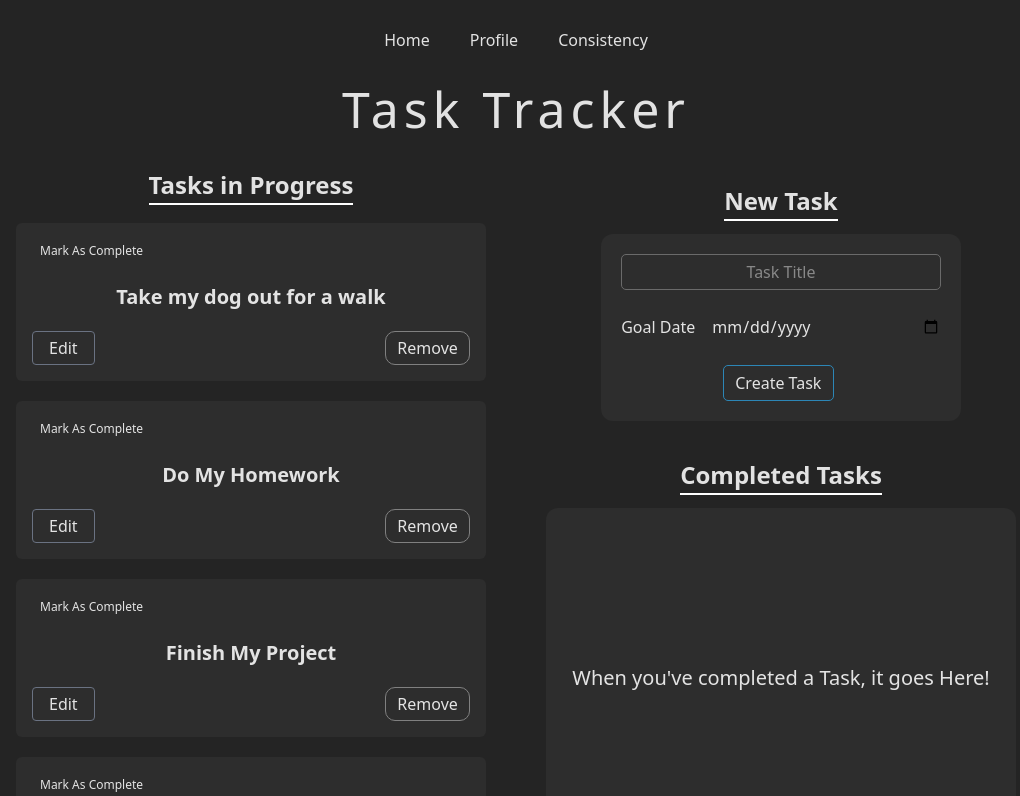
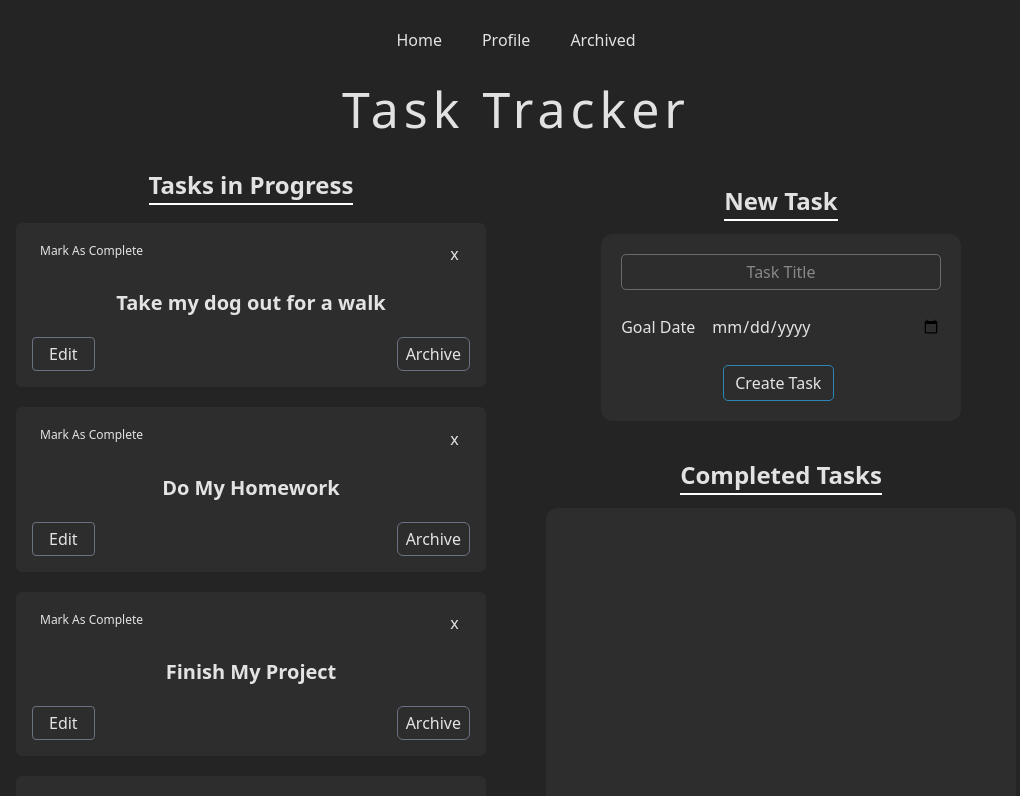
Before and after one commit to 02juan04/goal-tracker, a React (Vite) app: page / in a window 1280 px wide. Shown: the top 796 px of the page, without its empty margins (124-1144 px from the left). Built offline with nearby package versions, Linux system fonts and the light colour scheme.

Commit message:
archive core feature works. also made everthing revolve around only state

```diff
--- a/src/App.css
+++ b/src/App.css
@@ -44,15 +44,18 @@ input[type="text"]:hover{
 
 .removeButton{
     font-weight: 400;
-    border: solid gray 1px;
+    height: fit-content;
+    font-size: medium;
     padding: 0.2rem 0.7rem 0.2rem 0.7rem;
     border-radius: 10px;
     transition: background-color 150ms ease-in;
+    cursor: pointer;
 }
 
 .removeButton:hover{
-    background-color: red;
+    background-color: rgb(217, 88, 88);
 }
+
 .sectionHeaderTitle{
     width: fit-content;
     margin: 0 auto 15px auto;
--- a/src/App.jsx
+++ b/src/App.jsx
@@ -3,18 +3,56 @@ import Nav from './nav'
 import {Route, Routes} from 'react-router-dom'
 import Home from './pages/Home.jsx'
 import Profile from './pages/Profile.jsx'
-import Consistency from './pages/Consistency.jsx'
+import Archived from './pages/Archived.jsx'
+import { useState } from "react";
+
+
+const currentTasks = [
+    {
+        id: 1,
+        taskName : "Take my dog out for a walk",
+        dateCreated : new Intl.DateTimeFormat("en-US").format(new Date()),
+        goalDate : "2026-12-12",
+        completed: false,
+        archived : false
+    },
+    {
+        id: 2,
+        taskName : "Do My Homework",
+        dateCreated : new Intl.DateTimeFormat("en-US").format(new Date()),
+        goalDate : "2026-2-3",
+        completed: false,
+        archived : false
+    },
+    {
+        id: 3,
+        taskName : "Finish My Project",
+        dateCreated : new Intl.DateTimeFormat("en-US").format(new Date()),
+        goalDate : "2026-1-23",
+        completed: false,
+        archived : false
+    },
+    {
+        id: 4,
+        taskName : "Workout",
+        dateCreated : new Intl.DateTimeFormat("en-US").format(new Date()),
+        goalDate : "2026-3-24",
+        completed: false,
+        archived : false
+    },
+]
 
 function App() {
+    const [tasks, setTasks] = useState(currentTasks);
 
   return (
     <>
       <Nav/>
       <div className='flex w-5/6 md:w-3/4 lg:w-2/3 xl:w-250 flex-col justify-center items-center'>
         <Routes>
-          <Route path='/' element={<Home/>}></Route>
+          <Route path='/' element={<Home tasks={tasks} setTasks={setTasks}/>}></Route>
           <Route path='/Profile' element={<Profile/>}></Route>
-          <Route path='/Consistency' element={<Consistency/>}></Route>
+          <Route path='/Archived' element={<Archived tasks={tasks} setTasks={setTasks}/>}></Route>
         </Routes>
       </div>
     </>
--- a/src/nav.jsx
+++ b/src/nav.jsx
@@ -1,7 +1,7 @@
 import './nav.css'
 import {Link} from 'react-router-dom';
 
-const navOptions = ["Home", "Profile", "Consistency"];
+const navOptions = ["Home", "Profile", "Archived"];
 
 export default function Nav(){
     return(
--- /dev/null
+++ b/src/pages/Archived.jsx
@@ -0,0 +1,58 @@
+import '../App.css'
+
+function ArchivedTasksTable({tasks}){
+
+    const archivedTasks = tasks.filter(task => task.archived);
+    return(
+    <>
+        <table className="w-full h-fit">
+            <thead className='bg-slate-700'>
+                <tr className='border border-gray-500'>
+                    <th className='p-2'>
+                        Task
+                    </th>
+                    <th>
+                        Goal Date
+                    </th>
+                    <th>
+                        Completed
+                    </th>
+                    <th>
+                        Created
+                    </th>
+                </tr>
+            </thead>
+            <tbody className=''>
+                {
+                    archivedTasks.map(task=>
+                    {
+                        const [goalYear, goalMonth, goalDay] = task.goalDate.split('-');
+                        const visualGoalDate = [goalMonth, goalDay, goalYear].join('/');
+                        return (<>
+                            <tr className='border-b border-slate-400'>
+                                <td className='text-center py-4'>{task.taskName}</td>
+                                <td className='text-center'>{visualGoalDate}</td>
+                                <td className='text-center'>{task.completed?"Yes":"No"}</td>
+                                <td className='text-center'>{task.dateCreated.toString()}</td>
+                            </tr>
+                        </>
+                    )})
+                }
+            </tbody>
+        </table>
+    </>
+    )
+};
+
+function Archived({tasks}){
+    return(
+        <>
+            <h2 id="archive-main-header" className='text-xl my-5'>Archived Tasks</h2>
+            <section id="archived-section" className='w-5/6 h-150'>
+                <ArchivedTasksTable tasks={tasks}></ArchivedTasksTable>
+            </section>
+        </>
+    )
+}
+
+export default Archived;
--- a/src/pages/Home.jsx
+++ b/src/pages/Home.jsx
@@ -1,48 +1,23 @@
 import { useState } from "react";
 import '../App.css'
 
-const currentTasks = [
-    {
-        id: 1,
-        taskName : "Take my dog out for a walk",
-        dateCreated : new Date().getDate(),
-        goalDate : new Date().getDate(),
-        completed: false
-    },
-    {
-        id: 2,
-        taskName : "Do My Homework",
-        dateCreated : new Date().getDate(),
-        goalDate : new Date().getDate(),
-        completed: false
-    },
-    {
-        id: 3,
-        taskName : "Finish My Project",
-        dateCreated : new Date().getDate(),
-        goalDate : new Date().getDate(),
-        completed: false
-    },
-    {
-        id: 4,
-        taskName : "Workout",
-        dateCreated : new Date().getDate(),
-        goalDate : new Date().getDate(),
-        completed: false
-    },
-]
-
-const TaskCardHeader = ({task, onCompletion}) => {
-
-
+const TaskCardHeader = ({task}) => {
 
     function handleChecked(){
-        onCompletion(task);
+        task.onCompletion(task.id);
+    }
+
+        function handleRemoveButton(){
+        if(typeof task.onRemove === 'function'){
+            task.onRemove(task.id);
+            return;
+        }
     }
 
     return(
         <>
-            <div id="customCheckbox" className="w-fit h-fit px-2 py-1 rounded-sm hover:bg-[#00FF7F] cursor-pointer text-xs hover:text-black" onClick={handleChecked}>Mark As Complete</div>
+            <div id="customCheckbox" className="w-fit h-fit px-2 py-1 rounded-sm hover:bg-[#45c484] cursor-pointer text-xs hover:text-black" onClick={handleChecked}>Mark As Complete</div>
+            <button className="removeButton" onClick={handleRemoveButton}>x</button>
         </>
     )
 }
@@ -61,13 +36,6 @@ function TaskCard({task}){
         return;
     }
 
-    function handleRemoveButton(){
-        if(typeof task.onRemove === 'function'){
-            task.onRemove(task.id);
-            return;
-        }
-    }
-
     function handleTaskValueChange(e){
         setTaskValue(e.target.value);
         console.log(taskValue);
@@ -78,10 +46,14 @@ function TaskCard({task}){
         setIsEditing(false);
     }
 
+    function handleArchive(){
+        task.onArchive(task.id);
+    }
+
     return(
-        <div id="taskcard" className="flex flex-col rounded-md bg-white/4 h-fit p-4 mt-5 hover:shadow-md hover:translate-y-[-5px] duration-150 ease-in" >
+        <div id="taskcard" className="flex flex-col rounded-md bg-white/4 h-fit p-4 mt-5 hover:shadow-lg hover:translate-y-[-5px] duration-150 ease-in" >
             <header id="card-header" className="flex justify-between">
-                <TaskCardHeader task={task} onCompletion={task.onCompletion} isEditing={isEditing}/>
+                <TaskCardHeader task={task} isEditing={isEditing}/>
             </header>
                 {
                     isEditing ?
@@ -99,14 +71,13 @@ function TaskCard({task}){
 
             { isEditing ? (
                 <div id="cardButtonContainer" className="flex justify-end">
-                    <button className="removeButton" onClick={handleRemoveButton}>Remove</button>
                 </div>
             )
             :
             (
             <div id="cardButtonContainer" className="flex justify-between">
                 <button className="editButton border border-gray-500 w-fit px-4 py-1 rounded-sm hover:bg-gray-500 duration-150 ease-in" onClick={handleEditButton}>Edit</button>
-                <button className="removeButton" onClick={handleRemoveButton}>Remove</button>
+                <button id="archive-button" className="border border-gray-500 rounded-md px-2 hover:bg-[#c3cc5e] hover:text-yellow-900 duration-150 ease-in" onClick={handleArchive}>Archive</button>
             </div>
             )
             }
@@ -114,13 +85,15 @@ function TaskCard({task}){
     );
 }
 
-function DisplayCurrentTask({tasks, onRemove, onSave, onCompletion}){
+function DisplayCurrentTask({tasks, onRemove, onSave, onCompletion, onArchive}){
     return(
         <>
         {
             tasks.length !== 0 ? (
-            tasks.map((task) =>
-                <TaskCard key={task.id} task={{...task, onRemove, onSave, onCompletion}} />
+            tasks.filter((task) =>
+                (task.completed === false && task.archived === false)
+            ).map(task =>
+                <TaskCard key={task.id} task={{...task, onRemove, onSave, onCompletion, onArchive}} />
             )
         ):
         (
@@ -152,6 +125,7 @@ function NewTaskWindow({ onCreateTask }) {
             dateCreated: new Date().getDate(),
             goalDate: taskGoalDate,
             completed: false,
+            archived : false
         });
         setTaskTitle('');
         setTaskGoalDate('');
@@ -206,38 +180,31 @@ function CompleteTaskCard({task}){
         return;
     }
     return (
-    <div id="completedTaskcard" class="flex flex-row justify-between w-5/6 h-fit my-3 px-5 border-b border-black pt-2 m-auto">
-            <h2 class="card-header font-semibold text-lg">{task.taskName}</h2>
-            <button class="removeButton h-fit" onClick={handleRemove}>Remove</button>
-    </div>
+        <div id="completedTaskcard" className="flex flex-row justify-between w-5/6 h-fit my-3 px-5 border-b border-black pt-2 m-auto">
+                <h2 className="card-header font-semibold text-lg">{task.taskName}</h2>
+                <button className="removeButton h-fit" onClick={handleRemove}>Remove</button>
+        </div>
     );
 }
-
-function CompletedTasks({completedTasks, onRemove}){
+//figure out what to display when theres no tasks completed
+//When you've completed a Task, it goes Here!
+function CompletedTasks({tasks, onRemove}){
     return(
-            completedTasks.length !== 0 ? (
-            completedTasks.map(task =>
-                <CompleteTaskCard key={task.id} task={{...task, onRemove}}></CompleteTaskCard>
-            )
-        ):
-        (
-            <h3 className="text-xl m-auto">When you've completed a Task, it goes Here!</h3>
+        tasks.filter(tasks =>
+            tasks.completed
+        ).map(task => (
+            <CompleteTaskCard key={task.id} task={{...task, onRemove}}></CompleteTaskCard>
         )
+    )
     )
 }
 
 
 
-function Home(){
-    const [tasks, setTasks] = useState(currentTasks);
-    const [completedTasks, setCompletedTasks] = useState([]);
+function Home({tasks, setTasks}){
 
     function handleRemoveTask(id){
         setTasks(prev => prev.filter(t => t.id !== id));
-    }
-
-    function handleRemoveCompletedTask(id){
-        setCompletedTasks(prev => prev.filter(t=> t.id !== id));
     }
 
     //REMEMBER THIS YOU ALWAYS MESS THIS UP
@@ -253,11 +220,18 @@ function Home(){
         setTasks(currentTasks => [...currentTasks, newTask]);
     }
 
-    function handleCompleteTask(completedTask){
-        setCompletedTasks(completedTasks => [...completedTasks, completedTask])
-        setTasks(currentTasks => currentTasks.filter(
-            task => task.id !== completedTask.id
-        ))
+    function handleCompleteTask(id){
+        setTasks(currentTasks => currentTasks.map(task =>
+            task.id === id ? {...task, completed : true} :
+            task
+        ));
+    }
+
+    function handleArchive(id){
+        setTasks(currentTasks => currentTasks.map(task =>
+            task.id === id ? {...task, archived : true} :
+            task
+        ));
     }
 
     return(
@@ -266,7 +240,7 @@ function Home(){
             <div id="homeContainer" className=" h-full w-full flex flex-row gap-15">
                 <section id="currentTasks" className= "w-1/2 min-h-[600px] h-fit rounded-xl">
                     <h2 className="sectionHeaderTitle h-fit">Tasks in Progress</h2>
-                    <DisplayCurrentTask tasks={tasks} onRemove={handleRemoveTask} onSave={handleEditChange} onCompletion={handleCompleteTask}/>
+                    <DisplayCurrentTask tasks={tasks} onRemove={handleRemoveTask} onSave={handleEditChange} onCompletion={handleCompleteTask} onArchive={handleArchive}/>
                 </section>
                 <div id="twoSectionsDiv" className="flex flex-col w-1/2 min-h-fit h-9/10 rounded-xl gap-5">
                     <section id="newTasks" className=" w-full h-fit">
@@ -275,7 +249,7 @@ function Home(){
                     <section className="w-full h-full rounded-xl ">
                         <h2 className="sectionHeaderTitle">Completed Tasks</h2>
                         <div className="w-full m-auto min-h-85 max-h-fit bg-white/4 rounded-xl flex flex-col items-center">
-                            <CompletedTasks completedTasks={completedTasks} onRemove={handleRemoveCompletedTask}></CompletedTasks>
+                            <CompletedTasks tasks={tasks} onRemove={handleRemoveTask}></CompletedTasks>
                         </div>
                     </section>
                 </div>
```
Also changed, not shown: src/pages/Consistency.jsx (deleted, +0 -7 lines), 1 other file (tests, documents, lock files or other folders).
